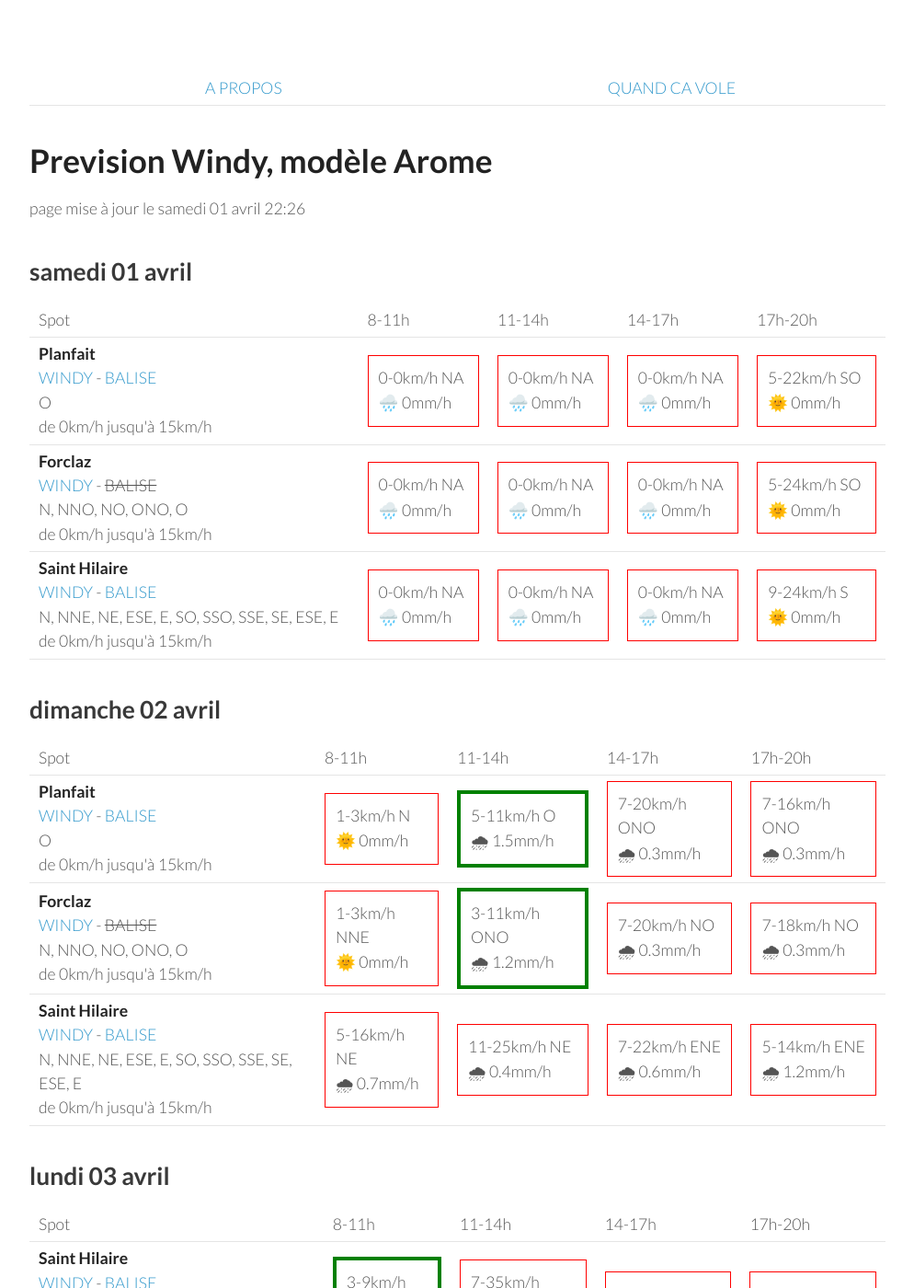
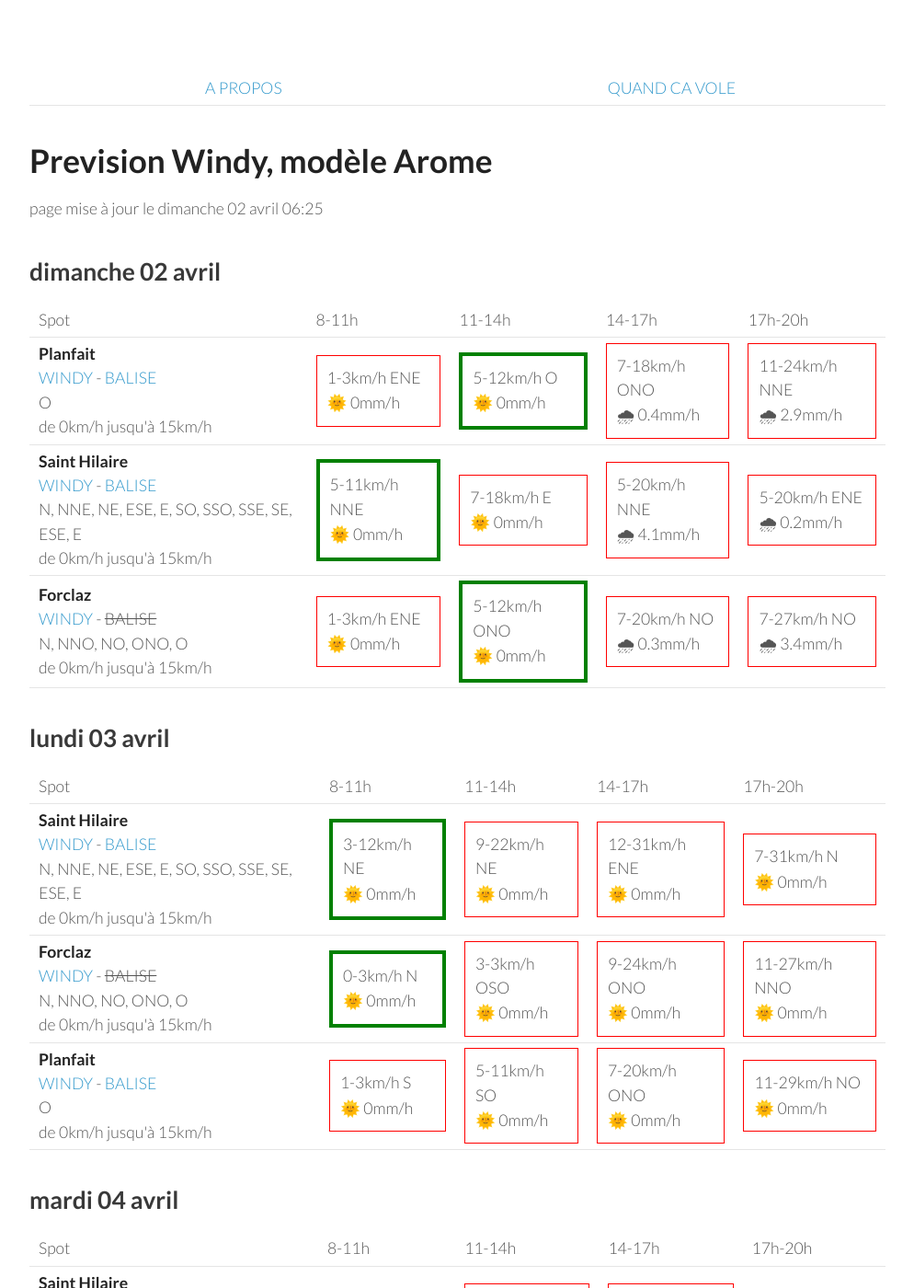
Before and after one commit to parapente-dans-le-nord/parapente-dans-le-nord.github.io, a Jekyll site: the page built from alpes_nord.markdown, in a window 1280 px wide and 1400 px high. Shown: the whole window at 92% size, without its empty margins (26-1020 px from the left). Built offline with Jekyll 4.4.1, drawn with Linux system fonts in a browser that asks for light colours; some of the changed text lies outside the part shown.

Commit message:
update index.markdown

```diff
--- a/alpes_nord.markdown
+++ b/alpes_nord.markdown
@@ -7,51 +7,8 @@ title:  "Tous les spots"
 {: .links}
 
 # Prevision Windy, modèle Arome
-page mise à jour le samedi 01 avril 22:26
+page mise à jour le dimanche 02 avril 06:25
 
-## samedi 01 avril
-
-{::nomarkdown}
-<table>
-  <tbody>
-    <tr>
-      <td>Spot</td>
-      <td>8-11h</td>
-      <td>11-14h</td>
-      <td>14-17h</td>
-      <td>17h-20h</td>
-    </tr>
-<tr>
-        <td><strong>Planfait</strong><br><a href="https://windy.com/45.853/6.223?45.415,6.223,8">WINDY</a> - <span class=""><a href="https://www.openwindmap.org/PP496">BALISE</a> </span><br> <span class="vent-favorable">O</span><br><span class="force-vent">de 0km/h jusqu'à 15km/h</span> </td>
-
-            <td><div class="not-flyable"><p>0-0km/h NA</p><p>🌧️ 0mm/h</p></div></td>
-            <td><div class="not-flyable"><p>0-0km/h NA</p><p>🌧️ 0mm/h</p></div></td>
-            <td><div class="not-flyable"><p>0-0km/h NA</p><p>🌧️ 0mm/h</p></div></td>
-            <td><div class="not-flyable"><p>5-22km/h SO</p><p>🌞 0mm/h</p></div></td>
-
-    </tr>
-<tr>
-        <td><strong>Forclaz</strong><br><a href="https://windy.com/45.814/6.247?45.375,6.246,8,m:eVwaglz">WINDY</a> - <span class="no-balise"> BALISE </span><br> <span class="vent-favorable">N, NNO, NO, ONO, O</span><br><span class="force-vent">de 0km/h jusqu'à 15km/h</span> </td>
-
-            <td><div class="not-flyable"><p>0-0km/h NA</p><p>🌧️ 0mm/h</p></div></td>
-            <td><div class="not-flyable"><p>0-0km/h NA</p><p>🌧️ 0mm/h</p></div></td>
-            <td><div class="not-flyable"><p>0-0km/h NA</p><p>🌧️ 0mm/h</p></div></td>
-            <td><div class="not-flyable"><p>5-24km/h SO</p><p>🌞 0mm/h</p></div></td>
-
-    </tr>
-<tr>
-        <td><strong>Saint Hilaire</strong><br><a href="https://windy.com/45.307/5.888?45.087,5.889,9,m:eUFagkX">WINDY</a> - <span class=""><a href="http://www.balisemeteo.com/balise.php?idBalise=61">BALISE</a> </span><br> <span class="vent-favorable">N, NNE, NE, ESE, E, SO, SSO, SSE, SE, ESE, E</span><br><span class="force-vent">de 0km/h jusqu'à 15km/h</span> </td>
-
-            <td><div class="not-flyable"><p>0-0km/h NA</p><p>🌧️ 0mm/h</p></div></td>
-            <td><div class="not-flyable"><p>0-0km/h NA</p><p>🌧️ 0mm/h</p></div></td>
-            <td><div class="not-flyable"><p>0-0km/h NA</p><p>🌧️ 0mm/h</p></div></td>
-            <td><div class="not-flyable"><p>9-24km/h S</p><p>🌞 0mm/h</p></div></td>
-
-    </tr>
-
-</tbody>
-</table>
-{:/}
 ## dimanche 02 avril
 
 {::nomarkdown}
@@ -67,30 +24,30 @@ page mise à jour le samedi 01 avril 22:26
 <tr>
         <td><strong>Planfait</strong><br><a href="https://windy.com/45.853/6.223?45.415,6.223,8">WINDY</a> - <span class=""><a href="https://www.openwindmap.org/PP496">BALISE</a> </span><br> <span class="vent-favorable">O</span><br><span class="force-vent">de 0km/h jusqu'à 15km/h</span> </td>
 
-            <td><div class="not-flyable"><p>1-3km/h N</p><p>🌞 0mm/h</p></div></td>
-            <td><div class="flyable"><p>5-11km/h O</p><p>🌧 1.5mm/h</p></div></td>
-            <td><div class="not-flyable"><p>7-20km/h ONO</p><p>🌧 0.3mm/h</p></div></td>
-            <td><div class="not-flyable"><p>7-16km/h ONO</p><p>🌧 0.3mm/h</p></div></td>
+            <td><div class="not-flyable"><p>1-3km/h ENE</p><p>🌞 0mm/h</p></div></td>
+            <td><div class="flyable"><p>5-12km/h O</p><p>🌞 0mm/h</p></div></td>
+            <td><div class="not-flyable"><p>7-18km/h ONO</p><p>🌧 0.4mm/h</p></div></td>
+            <td><div class="not-flyable"><p>11-24km/h NNE</p><p>🌧 2.9mm/h</p></div></td>
+
+
+    </tr>
+<tr>
+        <td><strong>Saint Hilaire</strong><br><a href="https://windy.com/45.307/5.888?45.087,5.889,9,m:eUFagkX">WINDY</a> - <span class=""><a href="http://www.balisemeteo.com/balise.php?idBalise=61">BALISE</a> </span><br> <span class="vent-favorable">N, NNE, NE, ESE, E, SO, SSO, SSE, SE, ESE, E</span><br><span class="force-vent">de 0km/h jusqu'à 15km/h</span> </td>
+
+            <td><div class="flyable"><p>5-11km/h NNE</p><p>🌞 0mm/h</p></div></td>
+            <td><div class="not-flyable"><p>7-18km/h E</p><p>🌞 0mm/h</p></div></td>
+            <td><div class="not-flyable"><p>5-20km/h NNE</p><p>🌧 4.1mm/h</p></div></td>
+            <td><div class="not-flyable"><p>5-20km/h ENE</p><p>🌧 0.2mm/h</p></div></td>
 
 
     </tr>
 <tr>
         <td><strong>Forclaz</strong><br><a href="https://windy.com/45.814/6.247?45.375,6.246,8,m:eVwaglz">WINDY</a> - <span class="no-balise"> BALISE </span><br> <span class="vent-favorable">N, NNO, NO, ONO, O</span><br><span class="force-vent">de 0km/h jusqu'à 15km/h</span> </td>
 
-            <td><div class="not-flyable"><p>1-3km/h NNE</p><p>🌞 0mm/h</p></div></td>
-            <td><div class="flyable"><p>3-11km/h ONO</p><p>🌧 1.2mm/h</p></div></td>
+            <td><div class="not-flyable"><p>1-3km/h ENE</p><p>🌞 0mm/h</p></div></td>
+            <td><div class="flyable"><p>5-12km/h ONO</p><p>🌞 0mm/h</p></div></td>
             <td><div class="not-flyable"><p>7-20km/h NO</p><p>🌧 0.3mm/h</p></div></td>
-            <td><div class="not-flyable"><p>7-18km/h NO</p><p>🌧 0.3mm/h</p></div></td>
-
-
-    </tr>
-<tr>
-        <td><strong>Saint Hilaire</strong><br><a href="https://windy.com/45.307/5.888?45.087,5.889,9,m:eUFagkX">WINDY</a> - <span class=""><a href="http://www.balisemeteo.com/balise.php?idBalise=61">BALISE</a> </span><br> <span class="vent-favorable">N, NNE, NE, ESE, E, SO, SSO, SSE, SE, ESE, E</span><br><span class="force-vent">de 0km/h jusqu'à 15km/h</span> </td>
-
-            <td><div class="not-flyable"><p>5-16km/h NE</p><p>🌧 0.7mm/h</p></div></td>
-            <td><div class="not-flyable"><p>11-25km/h NE</p><p>🌧 0.4mm/h</p></div></td>
-            <td><div class="not-flyable"><p>7-22km/h ENE</p><p>🌧 0.6mm/h</p></div></td>
-            <td><div class="not-flyable"><p>5-14km/h ENE</p><p>🌧 1.2mm/h</p></div></td>
+            <td><div class="not-flyable"><p>7-27km/h NO</p><p>🌧 3.4mm/h</p></div></td>
 
 
     </tr>
@@ -113,20 +70,20 @@ page mise à jour le samedi 01 avril 22:26
 <tr>
         <td><strong>Saint Hilaire</strong><br><a href="https://windy.com/45.307/5.888?45.087,5.889,9,m:eUFagkX">WINDY</a> - <span class=""><a href="http://www.balisemeteo.com/balise.php?idBalise=61">BALISE</a> </span><br> <span class="vent-favorable">N, NNE, NE, ESE, E, SO, SSO, SSE, SE, ESE, E</span><br><span class="force-vent">de 0km/h jusqu'à 15km/h</span> </td>
 
-            <td><div class="flyable"><p>3-9km/h NE</p><p>🌞 0mm/h</p></div></td>
-            <td><div class="not-flyable"><p>7-35km/h NNE</p><p>🌧 0.2mm/h</p></div></td>
-            <td><div class="not-flyable"><p>9-40km/h N</p><p>🌧 0.2mm/h</p></div></td>
-            <td><div class="not-flyable"><p>7-44km/h N</p><p>🌧 0.8mm/h</p></div></td>
+            <td><div class="flyable"><p>3-12km/h NE</p><p>🌞 0mm/h</p></div></td>
+            <td><div class="not-flyable"><p>9-22km/h NE</p><p>🌞 0mm/h</p></div></td>
+            <td><div class="not-flyable"><p>12-31km/h ENE</p><p>🌞 0mm/h</p></div></td>
+            <td><div class="not-flyable"><p>7-31km/h N</p><p>🌞 0mm/h</p></div></td>
 
 
     </tr>
 <tr>
         <td><strong>Forclaz</strong><br><a href="https://windy.com/45.814/6.247?45.375,6.246,8,m:eVwaglz">WINDY</a> - <span class="no-balise"> BALISE </span><br> <span class="vent-favorable">N, NNO, NO, ONO, O</span><br><span class="force-vent">de 0km/h jusqu'à 15km/h</span> </td>
 
-            <td><div class="not-flyable"><p>3-5km/h SE</p><p>🌞 0mm/h</p></div></td>
-            <td><div class="not-flyable"><p>3-18km/h NNO</p><p>🌧 0.2mm/h</p></div></td>
-            <td><div class="not-flyable"><p>9-33km/h NNO</p><p>🌧 0.3mm/h</p></div></td>
-            <td><div class="not-flyable"><p>9-40km/h NNO</p><p>🌞 0mm/h</p></div></td>
+            <td><div class="flyable"><p>0-3km/h N</p><p>🌞 0mm/h</p></div></td>
+            <td><div class="not-flyable"><p>3-3km/h OSO</p><p>🌞 0mm/h</p></div></td>
+            <td><div class="not-flyable"><p>9-24km/h ONO</p><p>🌞 0mm/h</p></div></td>
+            <td><div class="not-flyable"><p>11-27km/h NNO</p><p>🌞 0mm/h</p></div></td>
 
 
     </tr>
@@ -134,9 +91,9 @@ page mise à jour le samedi 01 avril 22:26
         <td><strong>Planfait</strong><br><a href="https://windy.com/45.853/6.223?45.415,6.223,8">WINDY</a> - <span class=""><a href="https://www.openwindmap.org/PP496">BALISE</a> </span><br> <span class="vent-favorable">O</span><br><span class="force-vent">de 0km/h jusqu'à 15km/h</span> </td>
 
             <td><div class="not-flyable"><p>1-3km/h S</p><p>🌞 0mm/h</p></div></td>
-            <td><div class="not-flyable"><p>5-24km/h N</p><p>🌧 0.2mm/h</p></div></td>
-            <td><div class="not-flyable"><p>11-37km/h N</p><p>🌧 0.2mm/h</p></div></td>
-            <td><div class="not-flyable"><p>11-42km/h N</p><p>🌞 0mm/h</p></div></td>
+            <td><div class="not-flyable"><p>5-11km/h SO</p><p>🌞 0mm/h</p></div></td>
+            <td><div class="not-flyable"><p>7-20km/h ONO</p><p>🌞 0mm/h</p></div></td>
+            <td><div class="not-flyable"><p>11-29km/h NO</p><p>🌞 0mm/h</p></div></td>
 
 
     </tr>
@@ -160,17 +117,17 @@ page mise à jour le samedi 01 avril 22:26
         <td><strong>Saint Hilaire</strong><br><a href="https://windy.com/45.307/5.888?45.087,5.889,9,m:eUFagkX">WINDY</a> - <span class=""><a href="http://www.balisemeteo.com/balise.php?idBalise=61">BALISE</a> </span><br> <span class="vent-favorable">N, NNE, NE, ESE, E, SO, SSO, SSE, SE, ESE, E</span><br><span class="force-vent">de 0km/h jusqu'à 15km/h</span> </td>
 
             <td><div class="flyable"><p>1-12km/h E</p><p>🌞 0mm/h</p></div></td>
-            <td><div class="not-flyable"><p>3-20km/h NO</p><p>🌞 0mm/h</p></div></td>
-            <td><div class="not-flyable"><p>9-40km/h NNO</p><p>🌞 0mm/h</p></div></td>
-            <td><div class="not-flyable"><p>7-46km/h N</p><p>🌞 0mm/h</p></div></td>
+            <td><div class="not-flyable"><p>3-22km/h NNO</p><p>🌞 0mm/h</p></div></td>
+            <td><div class="not-flyable"><p>9-44km/h NNO</p><p>🌞 0mm/h</p></div></td>
+            <td><div class="not-flyable"><p>9-46km/h N</p><p>🌞 0mm/h</p></div></td>
 
 
     </tr>
 <tr>
         <td><strong>Planfait</strong><br><a href="https://windy.com/45.853/6.223?45.415,6.223,8">WINDY</a> - <span class=""><a href="https://www.openwindmap.org/PP496">BALISE</a> </span><br> <span class="vent-favorable">O</span><br><span class="force-vent">de 0km/h jusqu'à 15km/h</span> </td>
 
-            <td><div class="not-flyable"><p>0-14km/h OSO</p><p>🌞 0mm/h</p></div></td>
-            <td><div class="not-flyable"><p>3-22km/h ONO</p><p>🌞 0mm/h</p></div></td>
+            <td><div class="not-flyable"><p>0-14km/h S</p><p>🌞 0mm/h</p></div></td>
+            <td><div class="not-flyable"><p>5-22km/h NO</p><p>🌞 0mm/h</p></div></td>
             <td><div class="not-flyable"><p>9-37km/h NO</p><p>🌞 0mm/h</p></div></td>
             <td><div class="not-flyable"><p>9-37km/h NNO</p><p>🌞 0mm/h</p></div></td>
 
@@ -180,7 +137,7 @@ page mise à jour le samedi 01 avril 22:26
         <td><strong>Forclaz</strong><br><a href="https://windy.com/45.814/6.247?45.375,6.246,8,m:eVwaglz">WINDY</a> - <span class="no-balise"> BALISE </span><br> <span class="vent-favorable">N, NNO, NO, ONO, O</span><br><span class="force-vent">de 0km/h jusqu'à 15km/h</span> </td>
 
             <td><div class="not-flyable"><p>1-12km/h SSO</p><p>🌞 0mm/h</p></div></td>
-            <td><div class="not-flyable"><p>5-20km/h O</p><p>🌞 0mm/h</p></div></td>
+            <td><div class="not-flyable"><p>5-20km/h ONO</p><p>🌞 0mm/h</p></div></td>
             <td><div class="not-flyable"><p>9-37km/h ONO</p><p>🌞 0mm/h</p></div></td>
             <td><div class="not-flyable"><p>7-37km/h NO</p><p>🌞 0mm/h</p></div></td>
 
@@ -205,8 +162,8 @@ page mise à jour le samedi 01 avril 22:26
 <tr>
         <td><strong>Saint Hilaire</strong><br><a href="https://windy.com/45.307/5.888?45.087,5.889,9,m:eUFagkX">WINDY</a> - <span class=""><a href="http://www.balisemeteo.com/balise.php?idBalise=61">BALISE</a> </span><br> <span class="vent-favorable">N, NNE, NE, ESE, E, SO, SSO, SSE, SE, ESE, E</span><br><span class="force-vent">de 0km/h jusqu'à 15km/h</span> </td>
 
-            <td><div class="not-flyable"><p>3-25km/h ENE</p><p>🌞 0mm/h</p></div></td>
-            <td><div class="not-flyable"><p>3-31km/h NNO</p><p>🌞 0mm/h</p></div></td>
+            <td><div class="not-flyable"><p>3-29km/h ENE</p><p>🌞 0mm/h</p></div></td>
+            <td><div class="not-flyable"><p>5-33km/h NNO</p><p>🌞 0mm/h</p></div></td>
             <td><div class="not-flyable"><p>7-40km/h N</p><p>🌞 0mm/h</p></div></td>
             <td><div class="not-flyable"><p>7-46km/h NNE</p><p>🌞 0mm/h</p></div></td>
 
@@ -215,7 +172,7 @@ page mise à jour le samedi 01 avril 22:26
 <tr>
         <td><strong>Planfait</strong><br><a href="https://windy.com/45.853/6.223?45.415,6.223,8">WINDY</a> - <span class=""><a href="https://www.openwindmap.org/PP496">BALISE</a> </span><br> <span class="vent-favorable">O</span><br><span class="force-vent">de 0km/h jusqu'à 15km/h</span> </td>
 
-            <td><div class="not-flyable"><p>0-14km/h SE</p><p>🌞 0mm/h</p></div></td>
+            <td><div class="not-flyable"><p>0-16km/h SSE</p><p>🌞 0mm/h</p></div></td>
             <td><div class="not-flyable"><p>5-24km/h ONO</p><p>🌞 0mm/h</p></div></td>
             <td><div class="not-flyable"><p>9-38km/h NO</p><p>🌞 0mm/h</p></div></td>
             <td><div class="not-flyable"><p>11-42km/h NNO</p><p>🌞 0mm/h</p></div></td>
@@ -225,7 +182,7 @@ page mise à jour le samedi 01 avril 22:26
 <tr>
         <td><strong>Forclaz</strong><br><a href="https://windy.com/45.814/6.247?45.375,6.246,8,m:eVwaglz">WINDY</a> - <span class="no-balise"> BALISE </span><br> <span class="vent-favorable">N, NNO, NO, ONO, O</span><br><span class="force-vent">de 0km/h jusqu'à 15km/h</span> </td>
 
-            <td><div class="not-flyable"><p>1-14km/h SO</p><p>🌞 0mm/h</p></div></td>
+            <td><div class="not-flyable"><p>1-16km/h SO</p><p>🌞 0mm/h</p></div></td>
             <td><div class="not-flyable"><p>5-24km/h ONO</p><p>🌞 0mm/h</p></div></td>
             <td><div class="not-flyable"><p>9-38km/h NO</p><p>🌞 0mm/h</p></div></td>
             <td><div class="not-flyable"><p>11-42km/h NNO</p><p>🌞 0mm/h</p></div></td>
```
